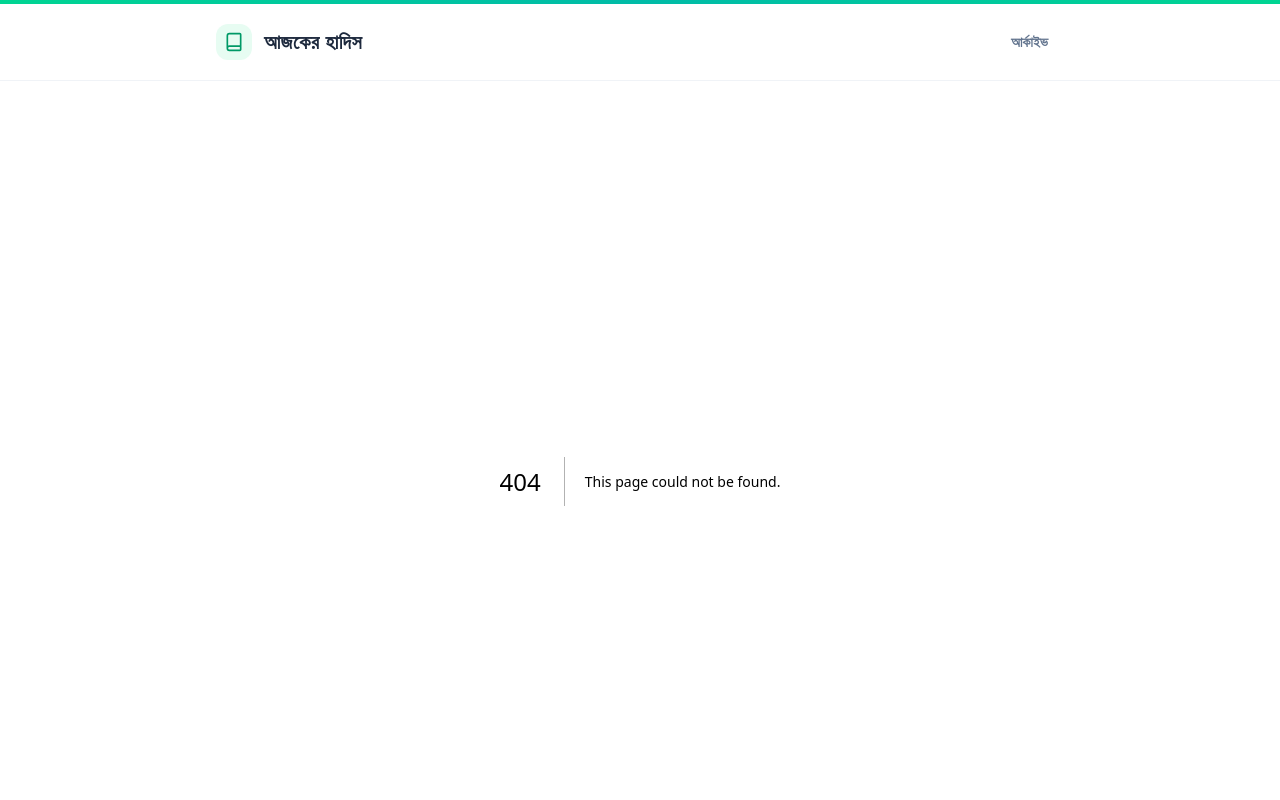
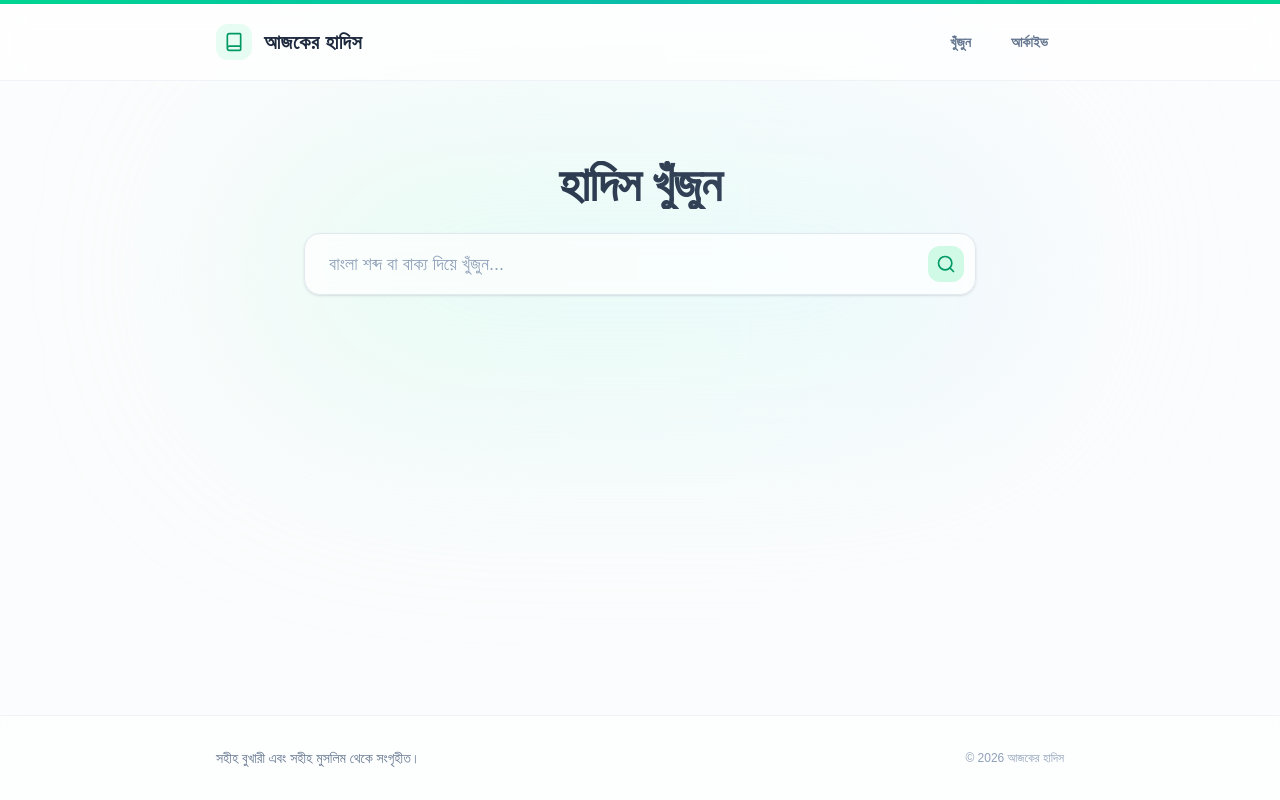
Before and after one commit to masumakhond/daily-hadith, a Next.js app: page /search in a window 1280 px wide. Before the commit this address had no page. Shown: the top 800 px of the page. Built offline with nearby package versions, Linux system fonts and the light colour scheme; a web font is replaced by a local one.

Commit message:
Add Bengali search feature using server-side filtering

```diff
--- a/src/app/layout.tsx
+++ b/src/app/layout.tsx
@@ -35,7 +35,10 @@ export default function RootLayout({
               </div>
               <span className="font-bold text-xl tracking-wide">আজকের হাদিস</span>
             </Link>
-            <nav>
+            <nav className="flex items-center space-x-1 sm:space-x-2">
+              <Link href="/search" className="text-sm font-semibold text-slate-500 hover:text-emerald-600 hover:bg-emerald-50 px-4 py-2 rounded-xl transition-all">
+                খুঁজুন
+              </Link>
               <Link href="/archive" className="text-sm font-semibold text-slate-500 hover:text-emerald-600 hover:bg-emerald-50 px-4 py-2 rounded-xl transition-all">
                 আর্কাইভ
               </Link>
--- /dev/null
+++ b/src/app/search/page.tsx
@@ -0,0 +1,75 @@
+import { Hadith } from '@/lib/hadith';
+import hadithsData from '@/data/hadiths.json';
+import HadithCard from '@/components/HadithCard';
+import { Search } from 'lucide-react';
+import Form from 'next/form';
+
+export default async function SearchPage({
+  searchParams,
+}: {
+  searchParams: Promise<{ q?: string }>;
+}) {
+  const { q } = await searchParams;
+  const query = q?.trim() || '';
+
+  // Limit search results to 20 for performance
+  let results: Hadith[] = [];
+  if (query.length > 0) {
+    const allHadiths = hadithsData as Hadith[];
+    results = allHadiths.filter((h) => h.textBn.includes(query)).slice(0, 20);
+  }
+
+  return (
+    <div className="max-w-4xl mx-auto px-4 py-12 md:py-20 relative overflow-hidden md:overflow-visible">
+      <div className="absolute top-10 left-1/2 -translate-x-1/2 w-[150%] max-w-[800px] h-[300px] bg-gradient-to-r from-emerald-100/40 via-teal-100/40 to-sky-100/40 blur-[100px] rounded-full -z-10"></div>
+
+      <div className="mb-14 text-center space-y-6 relative z-10">
+        <h1 className="text-4xl md:text-5xl font-extrabold text-transparent bg-clip-text bg-gradient-to-r from-slate-800 to-slate-600 tracking-tight">
+          হাদিস খুঁজুন
+        </h1>
+
+        {/* Search Form */}
+        <Form action="/search" className="max-w-2xl mx-auto relative group">
+          <input
+            type="text"
+            name="q"
+            defaultValue={query}
+            placeholder="বাংলা শব্দ বা বাক্য দিয়ে খুঁজুন..."
+            className="w-full pl-6 pr-14 py-4 rounded-2xl border border-slate-200 bg-white/70 backdrop-blur-sm shadow-sm focus:outline-none focus:ring-2 focus:ring-emerald-500/50 focus:border-emerald-500 transition-all text-lg placeholder:text-slate-400"
+            required
+          />
+          <button
+            type="submit"
+            className="absolute right-3 top-1/2 -translate-y-1/2 p-2 bg-emerald-100 text-emerald-600 rounded-xl hover:bg-emerald-500 hover:text-white transition-colors"
+          >
+            <Search className="w-5 h-5" />
+          </button>
+        </Form>
+
+        {query && (
+          <p className="text-slate-500 font-medium text-lg tracking-wide">
+            "{query}" এর জন্য {results.length === 20 ? '২০+টি' : `${results.length}টি`} ফলাফল পাওয়া গেছে
+          </p>
+        )}
+      </div>
+
+      {query && results.length > 0 && (
+        <div className="space-y-12">
+          {results.map((hadith, idx) => (
+            <div key={idx} className="relative">
+              <HadithCard hadith={hadith} dateLabel={`হাদিস: ${hadith.hadithNumber}`} />
+            </div>
+          ))}
+        </div>
+      )}
+
+      {query && results.length === 0 && (
+        <div className="min-h-[30vh] flex items-center justify-center">
+          <p className="text-slate-400 text-lg bg-white/50 px-8 py-4 rounded-2xl backdrop-blur-sm border border-white/50">
+            কোনো ফলাফল পাওয়া যায়নি।
+          </p>
+        </div>
+      )}
+    </div>
+  );
+}
```
